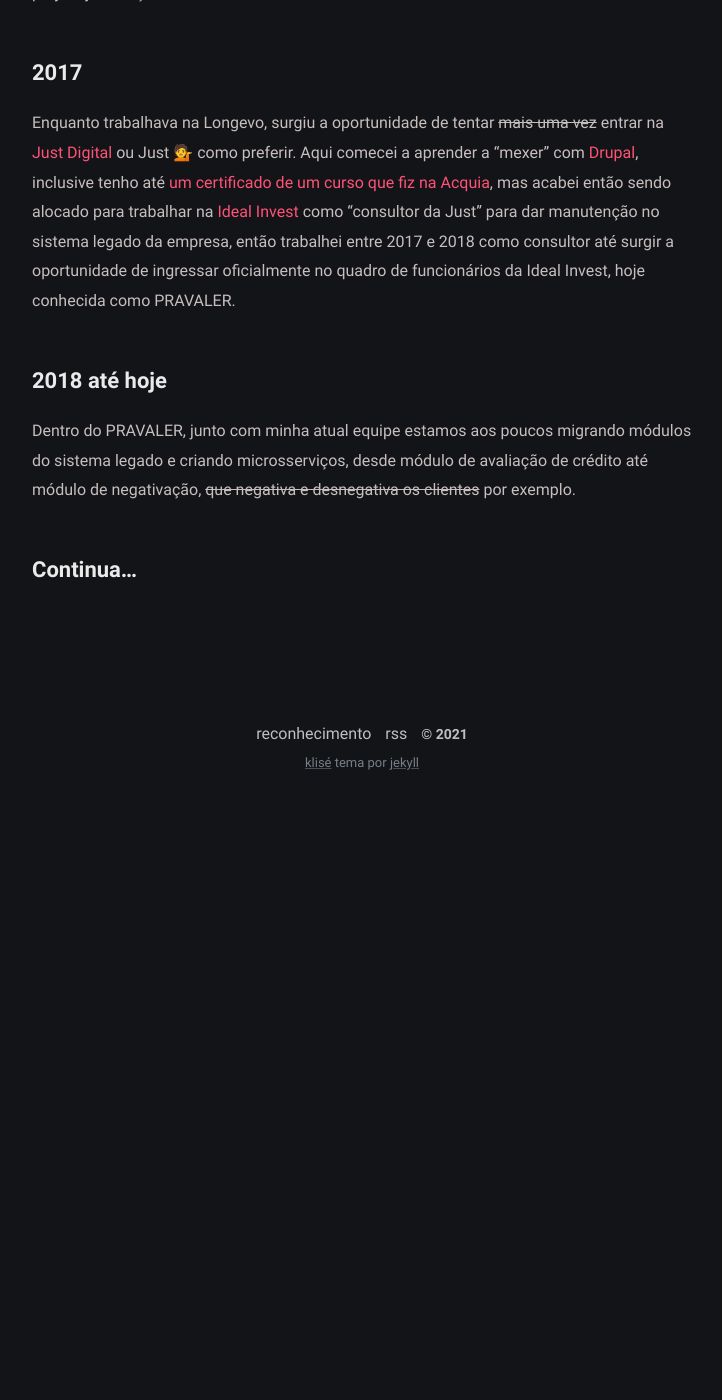
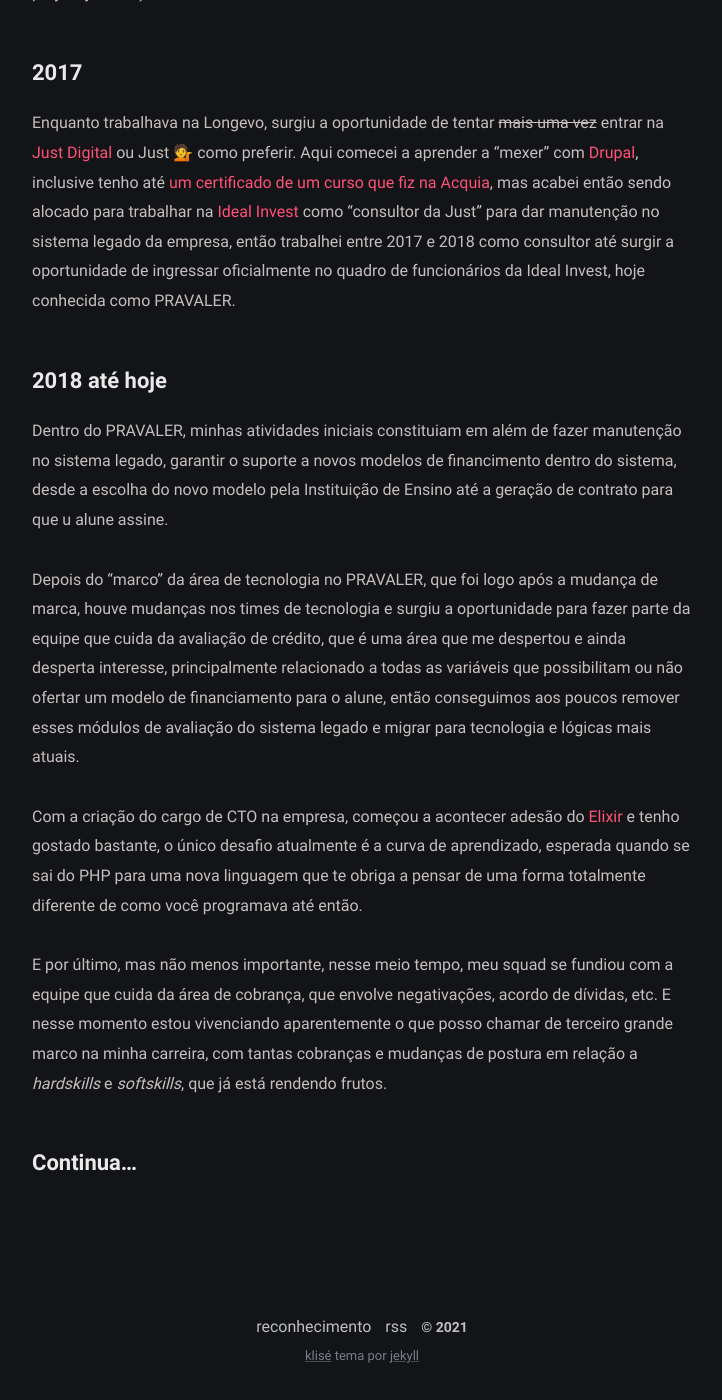
Before and after one commit to rafaelmartines/rafaelmartines.github.io, a Jekyll site: the page built from carreira.md, in a window 1280 px wide and 1400 px high, scrolled down 3060 px. Shown: the whole window, without its empty margins (278-1000 px from the left). Built offline with Jekyll 4.4.1, drawn with Linux system fonts in a browser that asks for light colours; before the commit the page ends 3867 px from its top, so only the background shows below that.

Commit message:
chore:carreira.md updated

```diff
--- a/carreira.md
+++ b/carreira.md
@@ -50,6 +50,12 @@
 
 ## 2018 até hoje
 
-Dentro do PRAVALER, junto com minha atual equipe estamos aos poucos migrando módulos do sistema legado e criando microsserviços, desde módulo de avaliação de crédito até módulo de negativação, ~~que negativa e desnegativa os clientes~~ por exemplo.
+Dentro do PRAVALER, minhas atividades iniciais constituiam em além de fazer manutenção no sistema legado, garantir o suporte a novos modelos de financimento dentro do sistema, desde a escolha do novo modelo pela Instituição de Ensino até a geração de contrato para que u alune assine.
+
+Depois do "marco" da área de tecnologia no PRAVALER, que foi logo após a mudança de marca, houve mudanças nos times de tecnologia e surgiu a oportunidade para fazer parte da equipe que cuida da avaliação de crédito, que é uma área que me despertou e ainda desperta interesse, principalmente relacionado a todas as variáveis que possibilitam ou não ofertar um modelo de financiamento para o alune, então conseguimos aos poucos remover esses módulos de avaliação do sistema legado e migrar para tecnologia e lógicas mais atuais.
+
+Com a criação do cargo de CTO na empresa, começou a acontecer adesão do [Elixir](https://elixir-lang.org/) e tenho gostado bastante, o único desafio atualmente é a curva de aprendizado, esperada quando se sai do PHP para uma nova linguagem que te obriga a pensar de uma forma totalmente diferente de como você programava até então.
+
+E por último, mas não menos importante, nesse meio tempo, meu squad se fundiou com a equipe que cuida da área de cobrança, que envolve negativações, acordo de dívidas, etc. E nesse momento estou vivenciando aparentemente o que posso chamar de terceiro grande marco na minha carreira, com tantas cobranças e mudanças de postura em relação a *hardskills* e *softskills*, que já está rendendo frutos.
 
 ## Continua...
```
Also changed, not shown: thanks.md (+1 -1 lines).
